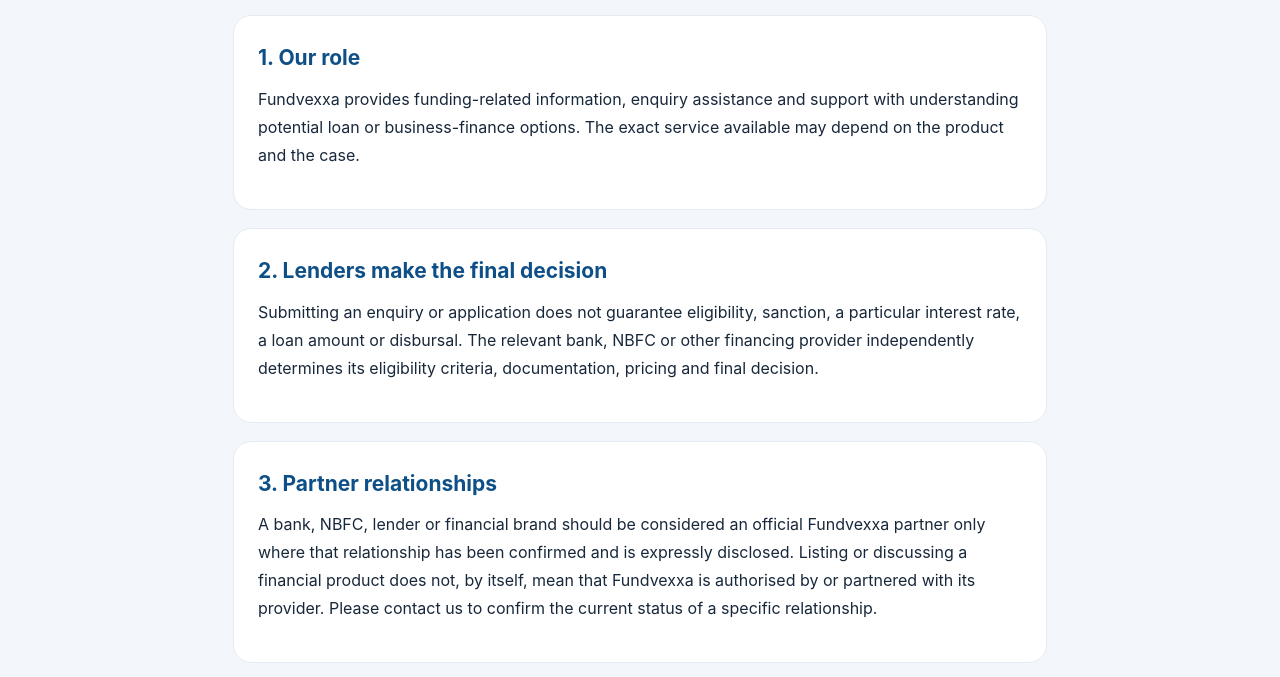
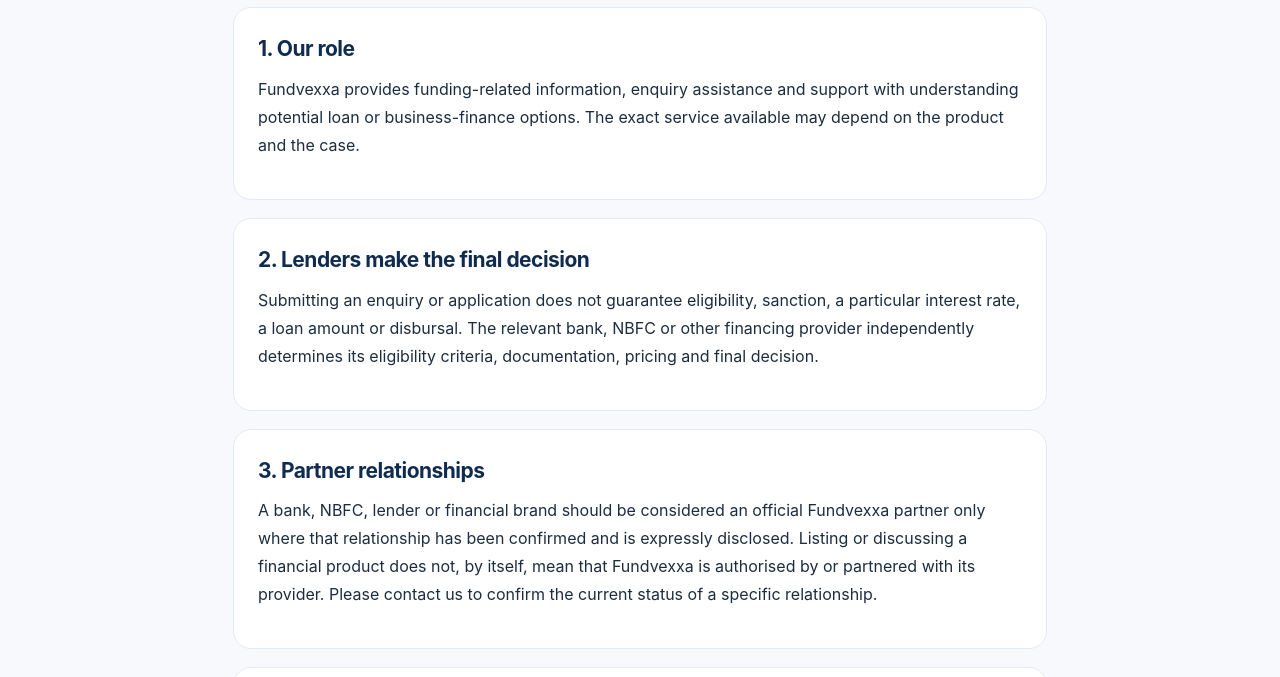
Before and after one commit to aarifkhankhatri0007860-sys/fundvexxa-solution.com, a plain HTML site: page partner-disclosure.html in a window 1280 px wide. Shown: the part 285-962 px from the top of the page. Drawn offline with Linux system fonts and the light colour scheme.

Commit message:
Apply unified premium page styling

```diff
--- a/partner-disclosure.html
+++ b/partner-disclosure.html
@@ -23,6 +23,7 @@ a{color:var(--navy)}footer{text-align:center;color:var(--muted);font-size:13px;p
 <meta name="theme-color" content="#102b50">
 <link rel="icon" href="assets/fundvexxa-icon.svg" type="image/svg+xml">
 <link rel="manifest" href="manifest.webmanifest">
+<link rel="stylesheet" href="assets/fundvexxa-pages.css">
 </head>
 <body>
 <header><a class="logo" href="index.html">Fund<span>vexxa</span></a><a class="back" href="index.html">← Home</a></header>
```
